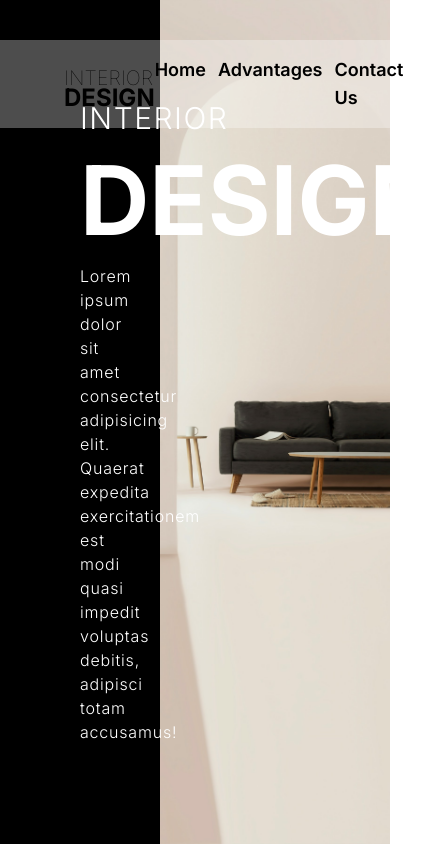
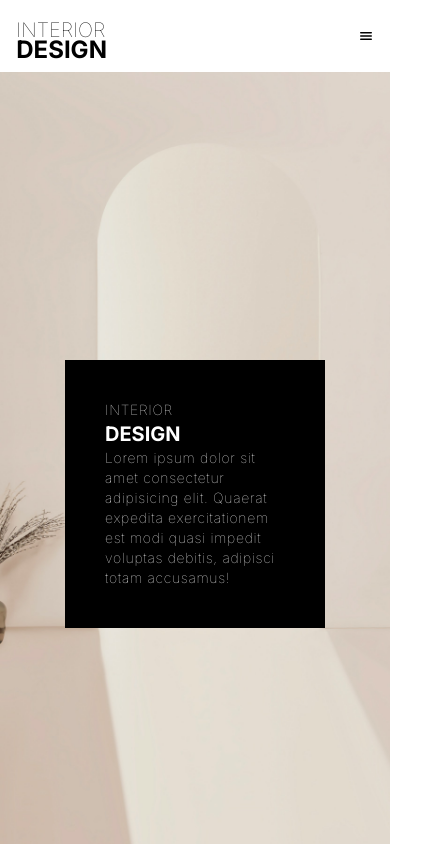
Before and after one commit to ravinainn/interiordesign, a Next.js app: page / in a window 390 px wide. Shown: the top 844 px of the page, 443 px wide, since content can reach past the window. Built offline with nearby package versions, Linux system fonts and the light colour scheme.

Commit message:
made hero section and header responsive

```diff
--- a/app/_components/contact.js
+++ b/app/_components/contact.js
@@ -86,7 +86,7 @@ export default function Contact() {
         {error && <p className="error">{error}</p>}
       </div>
       <div className="w-2/5 flex justify-end relative">
-        <Image className="w-72 z-10" src={image3} alt="image1" />
+        <Image className="w-72 z-10 rounded" src={image3} alt="image1" />
       </div>
       <Image className="absolute -right-72 -top-72" src={ring} alt="ring" />
       <Image className="absolute -left-72 -bottom-72" src={ring} alt="ring" />
--- a/app/_components/hero.js
+++ b/app/_components/hero.js
@@ -1,16 +1,18 @@
 export default function Hero() {
   return (
-    <div className="relative w-screen h-screen flex ">
-      <div className="  w-1/3 h-screen bg-black text-white flex flex-col justify-center gap-4 px-20">
-        <h4 className="text-3xl font-light tracking-wider">INTERIOR</h4>
-        <h1 className="text-8xl font-bold">DESIGN</h1>
-        <p className="text-md font-light tracking-wider">
+    <div className="relative w-screen h-screen flex items-center justify-center">
+      <div className="absolute w-2/3 md:w-1/3 md:h-screen bg-black text-white md:relative flex flex-col justify-center md-2 md:gap-4 px-10 py-10 md:px-20">
+        <h4 className="text-sm md:text-3xl font-thin md:font-light tracking-wider">
+          INTERIOR
+        </h4>
+        <h1 className="text-xl md:text-8xl font-bold">DESIGN</h1>
+        <p className="text-sm md:text-lg font-thin md:font-light tracking-wider">
           Lorem ipsum dolor sit amet consectetur adipisicing elit. Quaerat
           expedita exercitationem est modi quasi impedit voluptas debitis,
           adipisci totam accusamus!
         </p>
       </div>
-      <div className="bg-hero w-4/5 h-screen bg-cover bg-center bg-no-repeat bg-fixed -z-10"></div>
+      <div className="w-full bg-hero md:w-4/5 h-screen bg-cover bg-center bg-no-repeat bg-fixed -z-10"></div>
     </div>
   );
 }
--- a/app/_components/navbar.js
+++ b/app/_components/navbar.js
@@ -1,12 +1,33 @@
+"use client";
+
+import { useState } from "react";
+import { IoMenu } from "react-icons/io5";
+import { RxCross2 } from "react-icons/rx";
 import Link from "next/link";
+
 export default function NavBar() {
+  const [isOpen, setIsOpen] = useState(false);
+
+  const toggleNav = () => {
+    setIsOpen(!isOpen);
+  };
   return (
-    <div className="absolute top-10 bg-white bg-opacity-30 w-screen z-50 flex justify-between items-center px-16 py-4">
+    <div className="md:absolute top-10 bg-white bg-opacity-30 w-screen z-50 py-4 ">
+      <div className=" flex justify-between flex-wrap items-center w-11/12 mx-auto ">
         <div className="text-2xl font-bold leading-3 ">
           <span className="text-xl font-thin ">INTERIOR</span>
           <br /> DESIGN
         </div>
-      <div className="flex gap-3  text-lg font-semibold opacity-100 ">
+        <button className="md:hidden focus:outline-none" onClick={toggleNav}>
+          {isOpen ? <RxCross2 className="z-50" /> : <IoMenu className="z-50" />}
+        </button>
+        <div
+          className={
+            isOpen
+              ? "md:flex-row flex-col w-full md:w-fit items-center flex gap-3 text-lg font-semibold "
+              : "hidden md:flex gap-3 text-lg font-semibold "
+          }
+        >
           <Link className="" href={"/"}>
             Home
           </Link>
@@ -14,5 +35,6 @@ export default function NavBar() {
           <Link href={"#contact"}>Contact Us</Link>
         </div>
       </div>
+    </div>
   );
 }
--- a/package.json
+++ b/package.json
@@ -13,7 +13,8 @@
     "next": "14.2.3",
     "nodemailer": "^6.9.13",
     "react": "^18",
-    "react-dom": "^18"
+    "react-dom": "^18",
+    "react-icons": "^5.2.1"
   },
   "devDependencies": {
     "eslint": "^8",
```
Also changed, not shown: 1 other file (tests, documents, lock files or other folders). Lines whose indentation alone changed are shown as unchanged.
